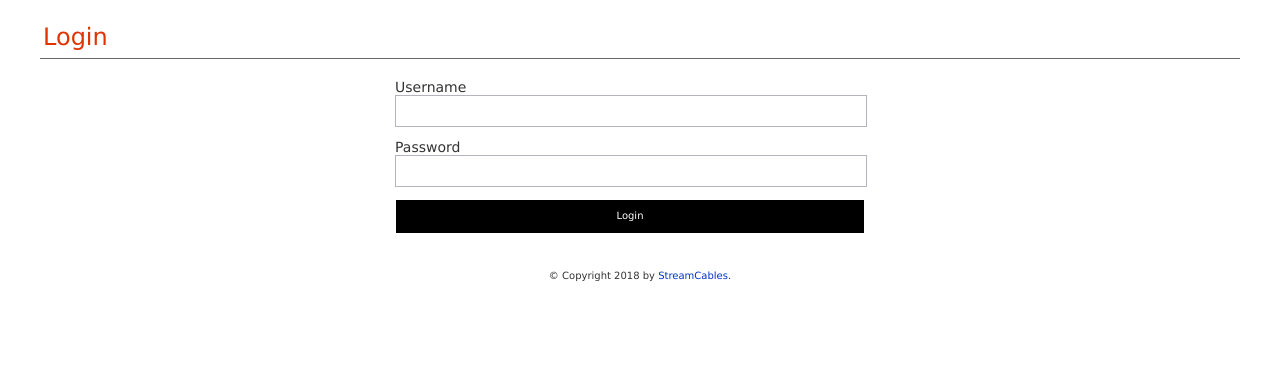
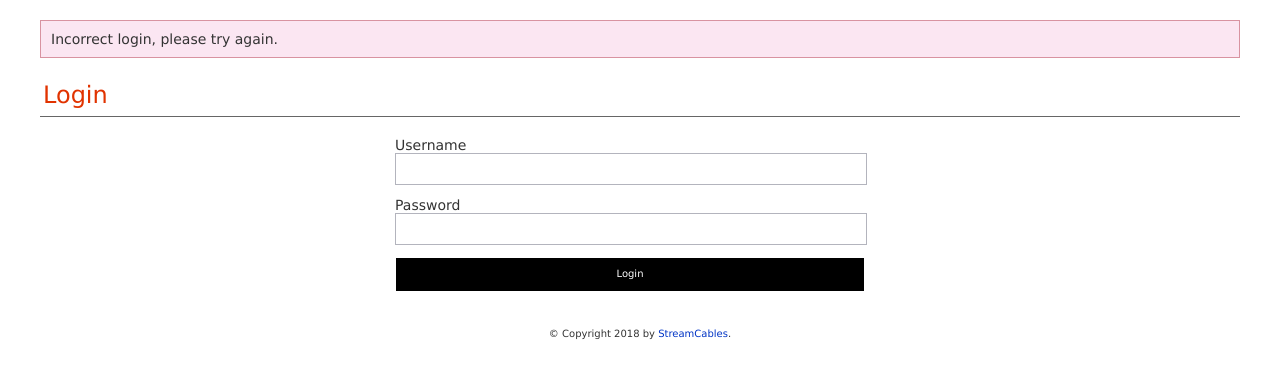
Before and after one commit to svandragt/streamcables, a Flask app: page /login in a window 1280 px wide. Shown: the part 36-415 px from the top of the page. Run offline with Flask 2, Linux system fonts and the light colour scheme.

Commit message:
important and critical flashes supported.

```diff
--- a/static/style.css
+++ b/static/style.css
@@ -108,28 +108,6 @@ main td {
 main tr:nth-child(even) td {
   background-color: #eaeaea;
 }
-main .important {
-  background: #FBE6F2;
-  border: 1px solid #D893A1;
-  color: #333;
-  margin: 10px 0 5px 0;
-  padding: 10px;
-}
-main .important p {
-  margin: 6px 0 8px 0;
-  padding: 0;
-}
-main .critical {
-  background: #FBE6F2;
-  border: 1px solid #E68F8F;
-  color: #333;
-  margin: 10px 0 5px 0;
-  padding: 10px;
-}
-main .critical p {
-  margin: 5px 0 6px 0;
-  padding: 0;
-}
 nav {
   background: #e13300;
 }
@@ -171,6 +149,33 @@ footer p {
 }
 footer address {
   font-style: normal;
+}
+.flashes {
+  list-style: none;
+  margin: 20px 40px;
+  padding: 0;
+}
+.important {
+  background: #FBE6F2;
+  border: 1px solid #D893A1;
+  color: #333;
+  margin: 10px 0 5px 0;
+  padding: 10px;
+}
+.important p {
+  margin: 6px 0 8px 0;
+  padding: 0;
+}
+.critical {
+  background: #FBE6F2;
+  border: 1px solid #E68F8F;
+  color: #333;
+  margin: 10px 0 5px 0;
+  padding: 10px;
+}
+.critical p {
+  margin: 5px 0 6px 0;
+  padding: 0;
 }
 .center {
   text-align: center;
--- a/static/style.less
+++ b/static/style.less
@@ -125,32 +125,6 @@ main {
   tr:nth-child(even) td {
     background-color: #eaeaea;
   }
-
-  .important {
-    background: #FBE6F2;
-    border: 1px solid #D893A1;
-    color: #333;
-    margin: 10px 0 5px 0;
-    padding: 10px;
-
-    p {
-      margin: 6px 0 8px 0;
-      padding: 0;
-    }
-  }
-
-  .critical {
-    background: #FBE6F2;
-    border: 1px solid #E68F8F;
-    color: #333;
-    margin: 10px 0 5px 0;
-    padding: 10px;
-
-    p {
-      margin: 5px 0 6px 0;
-      padding: 0;
-    }
-  }
 }
 
 nav {
@@ -205,6 +179,38 @@ footer {
 
   address {
     font-style: normal;
+  }
+}
+
+.flashes {
+  list-style: none;
+  margin: 20px 40px;
+  padding: 0;
+}
+
+.important {
+  background: #FBE6F2;
+  border: 1px solid #D893A1;
+  color: #333;
+  margin: 10px 0 5px 0;
+  padding: 10px;
+
+  p {
+    margin: 6px 0 8px 0;
+    padding: 0;
+  }
+}
+
+.critical {
+  background: #FBE6F2;
+  border: 1px solid #E68F8F;
+  color: #333;
+  margin: 10px 0 5px 0;
+  padding: 10px;
+
+  p {
+    margin: 5px 0 6px 0;
+    padding: 0;
   }
 }
 
--- a/streamcables.py
+++ b/streamcables.py
@@ -36,7 +36,7 @@ def login():
         if me.check(username, password):
             session['username'] = username
             return redirect(url_for('manage'))
-    flash('Incorrect login, please try again.','warning')
+    flash('Incorrect login, please try again.','important')
     return render_template('login.html', username=username)
 
 
--- a/templates/layout.html
+++ b/templates/layout.html
@@ -18,6 +18,7 @@
             {%  endif %}
         </ul>
     </nav>
+    {%  include 'parts/flashes.html' %}
     <main>{% block content %}{% endblock %}</main>
     <footer>
         {% block footer %}
--- /dev/null
+++ b/templates/parts/flashes.html
@@ -0,0 +1,9 @@
+{% with messages = get_flashed_messages(with_categories=True) %}
+    {% if messages %}
+        <ul class="flashes">
+            {% for category, message in messages %}
+                <li class="{{ category }}">{{ message }}</li>
+            {% endfor %}
+        </ul>
+    {% endif %}
+{% endwith %}
```
Also changed, not shown: 1 other file.
